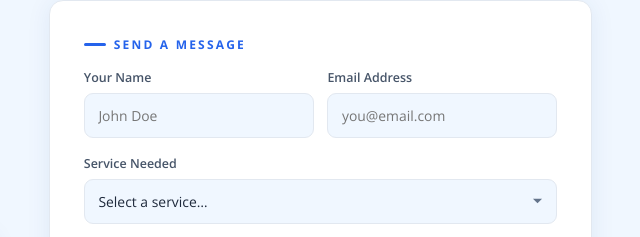
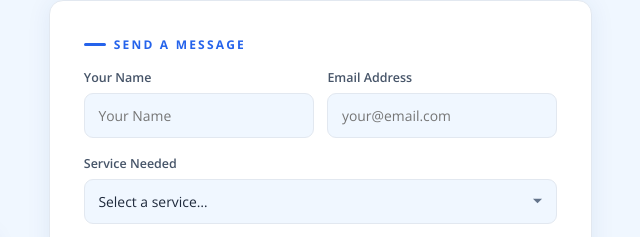
Before and after one commit to promarketerz/seo-specialist-business-ranker, a plain HTML site: page index.html in a window 1280 px wide. Shown: the part 7401-7638 px from the top of the page, 618-1258 px from the left. Drawn offline with nearby package versions, Linux system fonts and the light colour scheme.

Commit message:
Update index.html

```diff
--- a/index.html
+++ b/index.html
@@ -778,8 +778,8 @@ footer{background:var(--blue-900);color:#fff;padding:2.4rem 2rem}
           <input type="hidden" name="from_name" value="Portfolio Contact Form">
           <input type="checkbox" name="botcheck" class="hidden" style="display:none">
           <div class="form-row">
-            <div class="field"><label>Your Name</label><input type="text" name="name" placeholder="John Doe" required></div>
-            <div class="field"><label>Email Address</label><input type="email" name="email" placeholder="you@email.com" required></div>
+            <div class="field"><label>Your Name</label><input type="text" name="name" placeholder="Your Name" required></div>
+            <div class="field"><label>Email Address</label><input type="email" name="email" placeholder="your@email.com" required></div>
           </div>
           <div class="field"><label>Service Needed</label><select name="service"><option value="" disabled selected>Select a service…</option><option>Starter SEO – $299/mo</option><option>Growth SEO – $599/mo</option><option>Authority SEO – $999/mo</option><option>AI + Performance SEO – $1,499/mo</option><option>Custom Package</option></select></div>
           <div class="field"><label>Message</label><textarea name="message" placeholder="Tell me about your project…" required></textarea></div>
```
